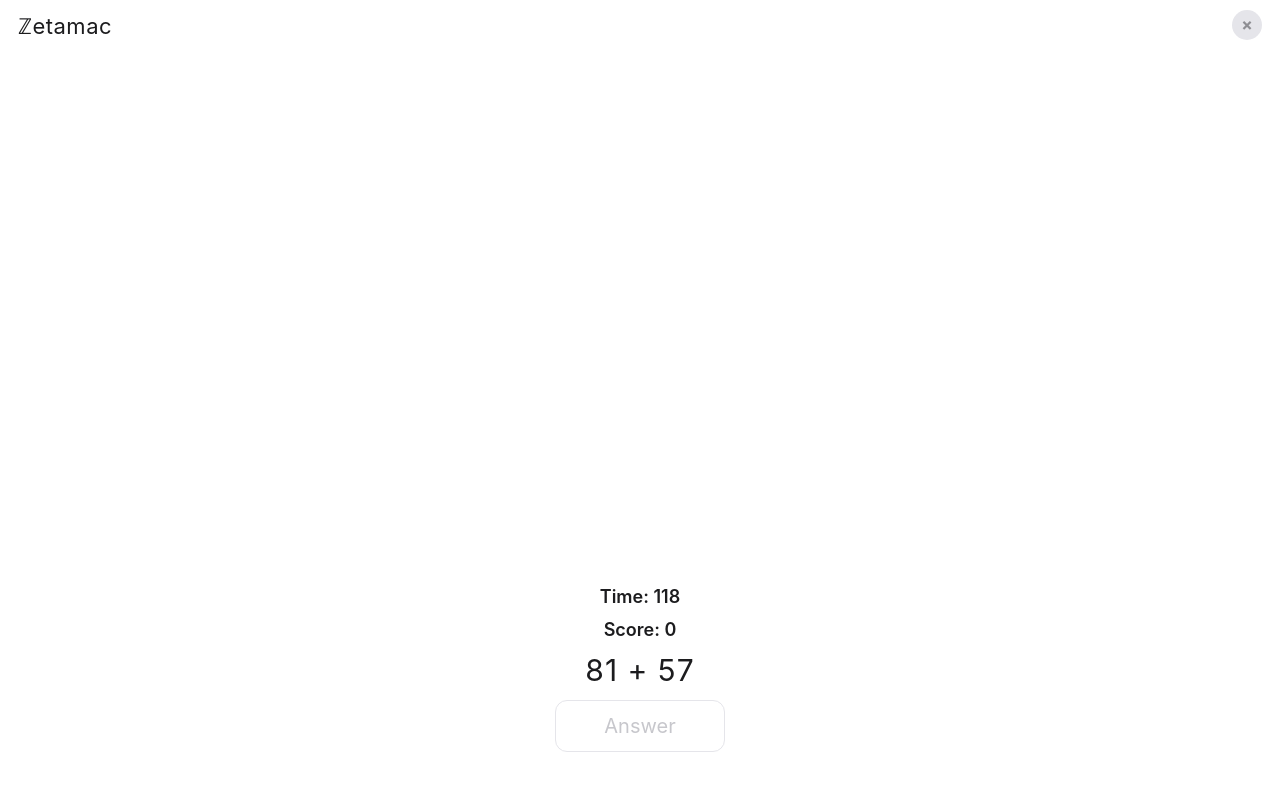
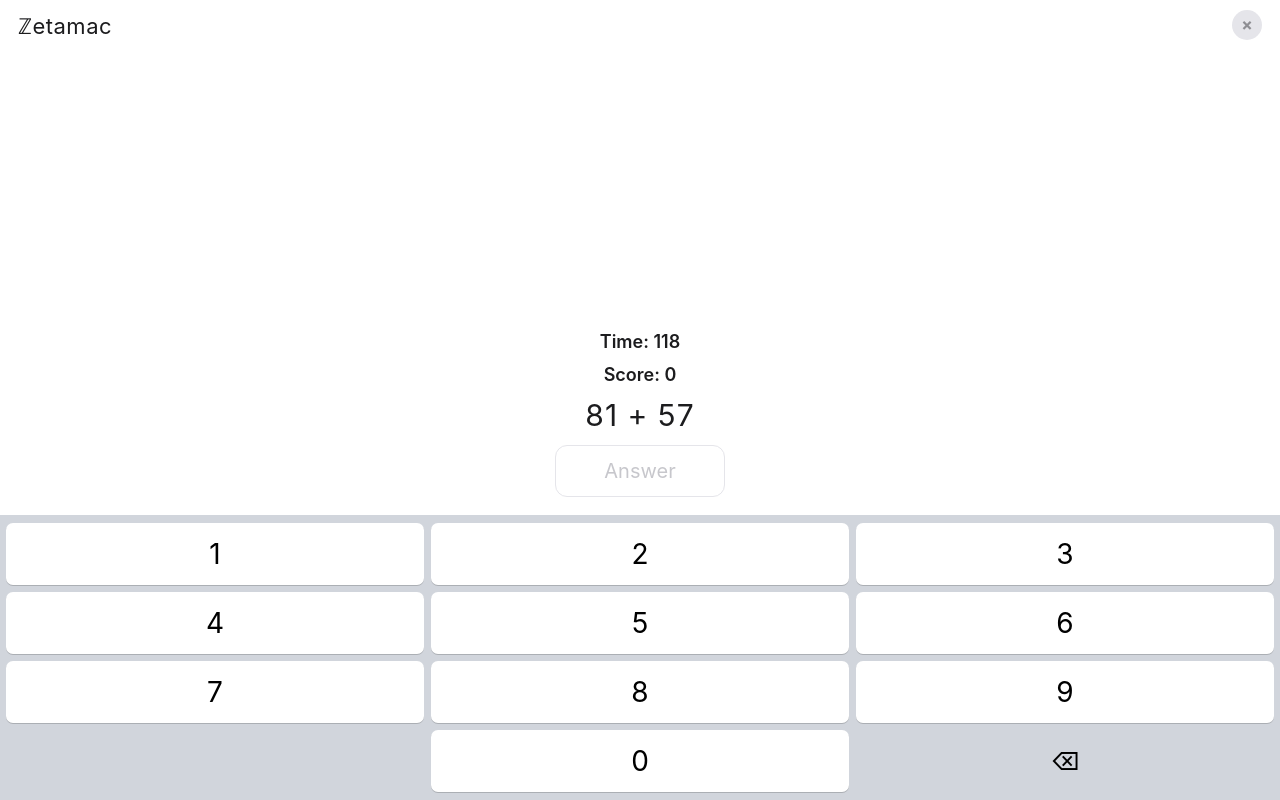
Before and after one commit to rjg/zetamac, a plain HTML site: page index.html in a window 1280 px wide. Both pictures are taken after a click on the button "Start Game". Drawn offline with Linux system fonts and the light colour scheme.

Commit message:
Fix input buttons again

```diff
--- a/index.html
+++ b/index.html
@@ -100,14 +100,34 @@
     display:flex;justify-content:space-between;align-items:center;
     padding:calc(env(safe-area-inset-top) + 10px) 18px 0;
   }
-  .game-body{flex:1;display:flex;flex-direction:column;align-items:center;justify-content:flex-end;gap:12px;padding-bottom:6vh;}
+  .game-body{flex:1;display:flex;flex-direction:column;align-items:center;justify-content:flex-end;gap:12px;padding-bottom:18px;}
   .game-stat{font-size:18px;font-weight:600;}
   .problem{font-size:30px;font-weight:400;letter-spacing:1px;}
   #answer{
     width:170px;padding:13px;font-size:20px;text-align:center;
     border:1px solid var(--line);border-radius:12px;outline:none;
     background:#fff;color:var(--ink);touch-action:manipulation;
+    /* answer is display-only; the custom .keypad below drives it */
+    caret-color:transparent;
   }
+  /* in-document number pad — replaces the native iOS keyboard so there's
+     no system accessory bar / +*# button cluttering the screen. */
+  .keypad{
+    display:grid;grid-template-columns:repeat(3,1fr);gap:7px;
+    padding:8px 6px calc(env(safe-area-inset-bottom) + 8px);
+    background:#d1d5dc;user-select:none;
+  }
+  .keypad button{
+    background:#fff;border:none;border-radius:7px;padding:14px 0;
+    font-size:28px;font-weight:400;color:#000;
+    touch-action:manipulation;
+    box-shadow:0 1px 0 rgba(0,0,0,.18);
+    display:flex;align-items:center;justify-content:center;
+  }
+  .keypad button:active{background:#aab0bc;}
+  .keypad .ghost{visibility:hidden;pointer-events:none;box-shadow:none;}
+  .keypad .del{background:transparent;box-shadow:none;font-size:24px;}
+  .keypad .del:active{background:rgba(0,0,0,.08);}
   #answer::placeholder{color:#c7c7cc;}
 
   /* ---------- sheets ---------- */
@@ -286,8 +306,22 @@
     <div class="game-stat" id="game-time">Time: 120</div>
     <div class="game-stat" id="game-score">Score: 0</div>
     <div class="problem" id="game-problem">&nbsp;</div>
-    <input id="answer" inputmode="numeric" autocomplete="off" autocorrect="off"
+    <input id="answer" readonly inputmode="none" autocomplete="off" autocorrect="off"
            autocapitalize="off" spellcheck="false" placeholder="Answer">
+  </div>
+  <div class="keypad" id="keypad">
+    <button data-k="1">1</button>
+    <button data-k="2">2</button>
+    <button data-k="3">3</button>
+    <button data-k="4">4</button>
+    <button data-k="5">5</button>
+    <button data-k="6">6</button>
+    <button data-k="7">7</button>
+    <button data-k="8">8</button>
+    <button data-k="9">9</button>
+    <button class="ghost" tabindex="-1" aria-hidden="true"></button>
+    <button data-k="0">0</button>
+    <button class="del" data-k="del" aria-label="Delete">⌫</button>
   </div>
 </div>
 
@@ -626,7 +660,6 @@ function startGame(){
   $('game-time').textContent='Time: '+cfg.durationSec;
   $('answer').value='';
   showScreen('game');
-  $('answer').focus();
   game.timer=setInterval(tick,100);
 }
 
@@ -1135,6 +1168,21 @@ window.addEventListener('resize',()=>{
   if($('sheet-stats').classList.contains('open')) renderStats();
 });
 $('answer').addEventListener('input',onAnswerInput);
+/* custom keypad drives the answer field (no iOS keyboard appears) */
+$('keypad').addEventListener('click',e=>{
+  if(!game||game.ended) return;
+  const b=e.target.closest('button[data-k]'); if(!b) return;
+  const inp=$('answer'), k=b.dataset.k;
+  inp.value = k==='del' ? inp.value.slice(0,-1) : inp.value + k;
+  onAnswerInput();
+});
+/* still accept physical keyboard input (desktop, iPad+keyboard) */
+document.addEventListener('keydown',e=>{
+  if(!game||game.ended) return;
+  const inp=$('answer');
+  if(e.key>='0'&&e.key<='9'){ inp.value+=e.key; onAnswerInput(); }
+  else if(e.key==='Backspace'){ inp.value=inp.value.slice(0,-1); onAnswerInput(); }
+});
 $('res-toggle').addEventListener('click',()=>{
   const d=$('res-details'); d.hidden=!d.hidden;
   $('res-toggle').textContent=d.hidden?'Details ›':'Hide details';
```
